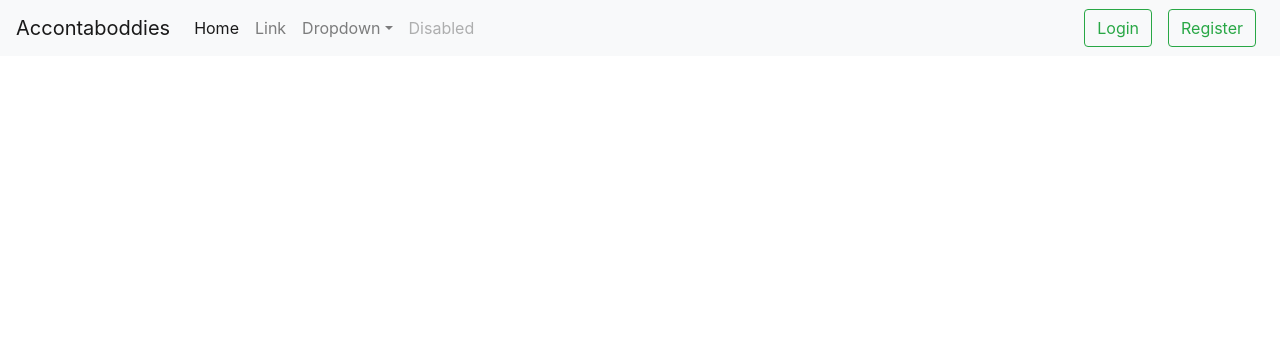
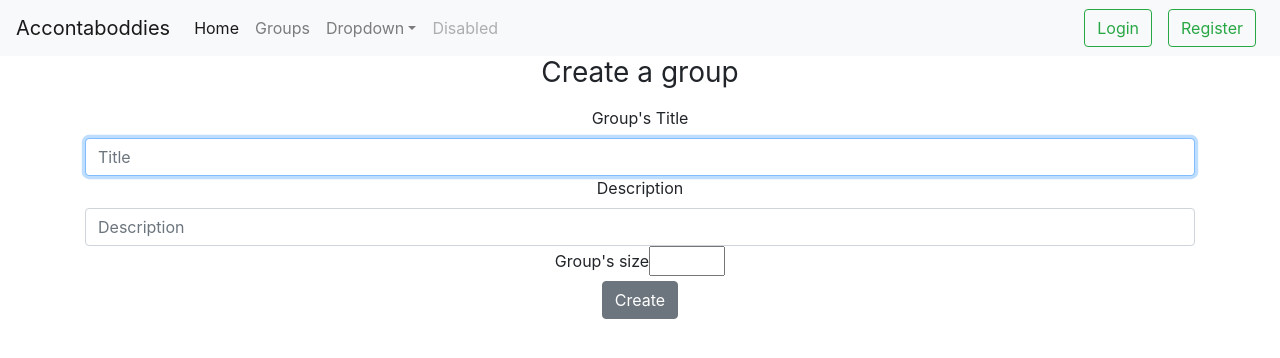
Before and after one commit to CabraArretado/accountaboddies-front-end, a React (Create React App) app: page /create_group in a window 1280 px wide. Shown: the top 358 px of the page. Built offline with nearby package versions, Linux system fonts and the light colour scheme.

Commit message:
create group working, but API bugging. Starting to work in the API.

```diff
--- a/src/App.js
+++ b/src/App.js
@@ -11,7 +11,7 @@ function App() {
 
     // AUTHENTICATION FEATURES
     // ALL AUTHENTICATION FEATURES (BUT STATES) MUST BE PASSED HERE INSIDE THE auth DICT
-    const [loggedIn, setIsLoggedIn] = useState(false)
+    const [loggedIn, setIsLoggedIn] = useState(localStorage.getItem("accountaboddies_token") !== null)
 
     const auth = {
         isAuthenticated: () => {
--- a/src/components/ApplicationViews.js
+++ b/src/components/ApplicationViews.js
@@ -6,6 +6,8 @@ import React, { useState, useEffect } from 'react';
 import Login from "./auth/Login"
 import Register from "./auth/Register"
 import Home from "./Home/Home"
+import Groups from "./Group/Groups"
+import CreateGroup from "./Group/CreateGroup"
 
 const ApplicationViews = props => {
     let props_reference = props
@@ -27,6 +29,16 @@ const ApplicationViews = props => {
                     return <Login {...props_reference} />
                 }}
             />
+            <Route
+                exact path="/groups" render={props => {
+                    return <Groups {...props_reference} />
+                }}
+            />
+            <Route
+                exact path="/create_group" render={props => {
+                    return <CreateGroup {...props_reference} />
+                }}
+            />
     </>
     )
 }
--- /dev/null
+++ b/src/components/Group/CreateGroup.js
@@ -0,0 +1,84 @@
+import React, { useRef, useState } from "react"
+import { withRouter } from "react-router-dom"
+import { Button, Form, Input, FormGroup, Label } from 'reactstrap';
+import API from "../../modules/data_module"
+
+
+
+const CreateGroup = props => {
+    const title = useRef()
+    const description = useRef()
+    const size = useRef()
+
+    const [group, setGroup] = useState({})
+
+    const create_group = (group_instance) => {
+        // return API.post("group", group_instance)
+        return fetch("http://127.0.0.1:8000/group",
+            {
+                method: "POST",
+                "headers": {
+                    "Accept": "application/json",
+                    "Content-Type": "application/json",
+                    "Authorization": `Token ${localStorage.getItem("accountaboddies_token")}`
+                },
+                body: JSON.stringify(group_instance)
+            }).then(data => data.json())
+
+    }
+
+
+
+
+    const handleGroup = (e) => {
+        e.preventDefault()
+
+        // Create a group instance from form
+        const new_group = {
+            "title": title.current.value,
+            "description": description.current.value,
+            "size": size.current.value
+            }
+
+        create_group(new_group).then(() => {
+            props.history.push({
+                pathname: "/"
+            })
+        })
+    }
+
+    return (
+        <main style={{ textAlign: "center" }}>
+            <Form className="form--login" onSubmit={handleGroup}>
+                <h1 className="h3 mb-3 font-weight-normal">Create a group</h1>
+                <fieldset>
+                    <Label htmlFor="firstName"> Group's Title </Label>
+                    <input ref={title} type="text"
+                        name="title"
+                        className="form-control"
+                        placeholder="Title"
+                        required autoFocus />
+                </fieldset>
+                <fieldset>
+                    <Label htmlFor="lastName"> Description </Label>
+                    <input ref={description} type="text"
+                        name="description"
+                        className="form-control"
+                        placeholder="Description"
+                        required />
+                </fieldset>
+                <fieldset>
+                    <Label htmlFor="size"> Group's size </Label>
+                    <input ref={size} type="number" min="2" max="5"
+                        required />
+                </fieldset>
+                <fieldset>
+                    <Button type="submit">
+                        Create
+                    </Button>
+                </fieldset>
+            </Form>
+        </main>
+    )
+}
+export default withRouter(CreateGroup)
--- /dev/null
+++ b/src/components/Group/Groups.js
@@ -0,0 +1,41 @@
+import React, { useState, useEffect, useRef } from 'react';
+import { Link, Redirect } from "react-router-dom";
+import { Button, Form, Input, FormGroup } from 'reactstrap';
+
+// Mods
+import API from "../../modules/data_module"
+import SearchGroup from "./SearchGroup"
+
+
+const Groups = (props) => {
+    let props_reference = props
+
+    // Variables
+    const [isLoading, setIsLoading] = useState(false); // Button is loading
+    const [nothingFound, setNothingFound] = useState(false); // trigger to the Nothing Found info
+    const [groups, setGroups] = useState([])
+
+    // Handle the GET requistion with the keyword
+    const requestQuery = async (keywords) => {
+        console.log(keywords)
+        const list = await API.getCustom("group", `title=${keywords}`);
+        if (list.length === 0) {
+            setNothingFound(true);
+        }
+        else if (list.length >= 1) {
+            setGroups(list);
+            setNothingFound(false);
+        }
+    }
+
+
+    return <>
+        <section className="container">
+            <h5 className="">Groups</h5>
+            <SearchGroup {...props_reference} requestQuery={requestQuery} />
+        </section>
+        <Link to="/create_group">Create Group</Link>
+    </>
+};
+
+export default Groups;
--- /dev/null
+++ b/src/components/Group/SearchGroup.js
@@ -0,0 +1,40 @@
+import React, { useState, useEffect, useRef } from 'react';
+import { Link, Redirect } from "react-router-dom";
+import { Button, Form, Input, FormGroup } from 'reactstrap';
+
+import API from "../../modules/data_module"
+
+// moods
+
+const SearchGroup = (props) => {
+
+    // Variables
+    const [isLoading, setIsLoading] = useState(false); // Button is loading
+    const [keyWords, setKeyWords] = useState("")
+
+    const searchInput = useRef()
+
+    // Handle the submit of event code search
+    const search = async (e) => {
+        e.preventDefault();
+        setKeyWords(searchInput.current.value)
+        await props.requestQuery(keyWords)
+        setIsLoading(false);
+    }
+
+
+    return <>
+        <div className="container">
+            <h5 className="--page-title">Look for group</h5>
+            <hr />
+            <Form onSubmit={search}>
+                <FormGroup className="form-row p-4">
+                    <Input className="col my-2" type="text" ref={searchInput} name="search-input" id="search-input" placeholder="Search Group" />
+                    <Button disabled={isLoading} className="col" type="submit">Search</Button>
+                </FormGroup>
+            </Form>
+        </div>
+    </>
+};
+
+export default SearchGroup;
--- a/src/components/NavBar/NavBar.js
+++ b/src/components/NavBar/NavBar.js
@@ -26,7 +26,7 @@ const NavBar = props => {
                         <a className="nav-link" href="/">Home <span className="sr-only">(current)</span></a>
                     </li>
                     <li className="nav-item">
-                        <a className="nav-link" href="#">Link</a>
+                        <Link className="nav-link" to="/groups">Groups</Link>
                     </li>
                     <li className="nav-item dropdown">
                         <a className="nav-link dropdown-toggle" href="#" id="navbarDropdown" role="button" data-toggle="dropdown" aria-haspopup="true" aria-expanded="false">
--- a/src/components/auth/Register.js
+++ b/src/components/auth/Register.js
@@ -11,7 +11,6 @@ const Register = props => {
 
 
     const register = props.auth.register
-    console.log(props)
 
     const handleRegister = (e) => {
         e.preventDefault()
@@ -23,6 +22,7 @@ const Register = props => {
         }
 
         register(newUser).then(() => {
+            console.log(newUser)
             props.history.push({
                 pathname: "/"
             })
--- a/src/modules/data_module.js
+++ b/src/modules/data_module.js
@@ -1,4 +1,4 @@
-const remoteURL = "http://localhost:3000"
+const remoteURL = "http://localhost:8000"
 
 
 // General API manager, first parameter always the list name in lower case
@@ -76,8 +76,15 @@ export default {
     },
 
     // Get a obj in list with two specificities
-    async getWhereAnd(list, key, value, key2, value2) {
-        let data = await fetch(`${remoteURL}/${list}?${key}=${value}&${key2}=${value2}`)
+    async getCustom(list, custom_string) {
+        let data = await fetch(`${remoteURL}/${list}?${custom_string}`, {
+            method: "GET",
+            "headers": {
+                "Accept": "application/json",
+                "Content-Type": "application/json",
+                "Authorization": `Token ${localStorage.getItem("accountaboddies_token")}`
+            },
+        })
         data = data.json()
         return data
     },
```
Also changed, not shown: src/components/Search/SearchGroup.js (deleted, +0 -50 lines).
